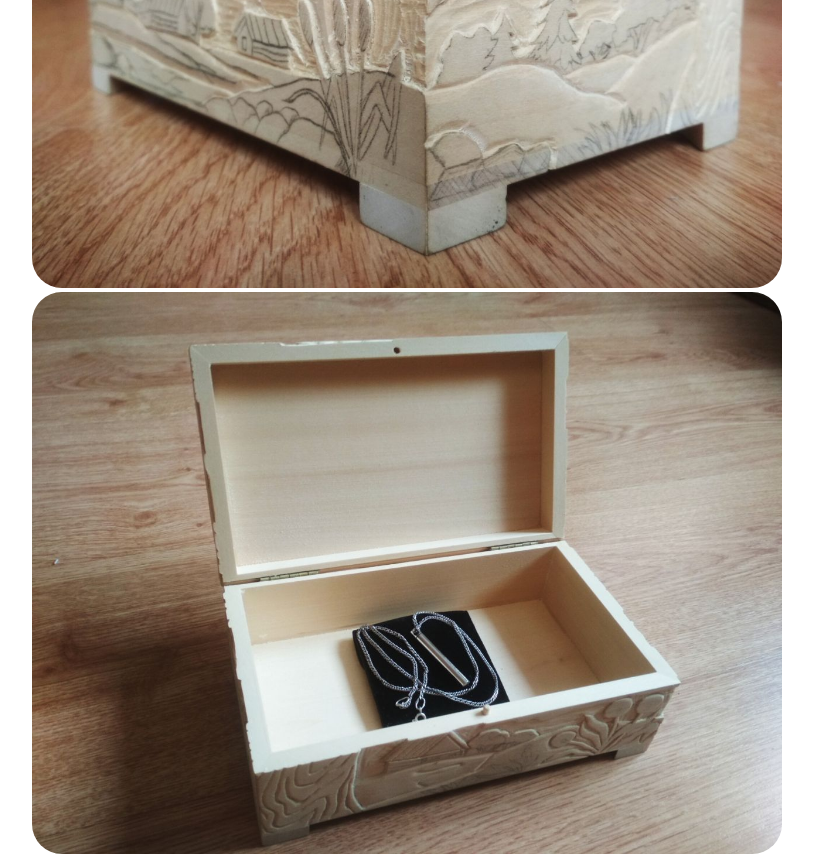
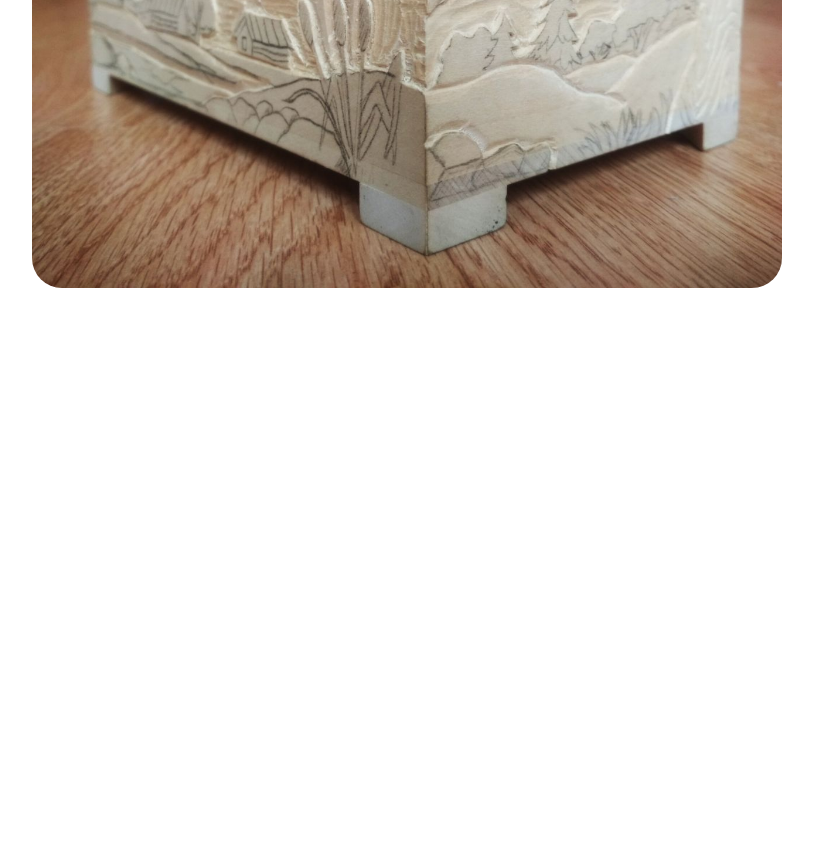
Before and after one commit to Roman5675/My-blog, a plain HTML site: page index.html in a window 1280 px wide. Shown: the part 3252-4118 px from the top of the page, without its empty margins (233-1046 px from the left). After the commit the page ends 3552 px from the top, so only its background shows below. Drawn offline with Linux system fonts and the light colour scheme.

Commit message:
Update index.html

```diff
--- a/index.html
+++ b/index.html
@@ -22,7 +22,6 @@
         <img class="marginauto" src="photo1676717530 (4).jpeg" alt="" />
         <img class="marginauto" src="photo1676717530 (5).jpeg" alt="" />
         <img class="marginauto" src="photo1676717530 (6).jpeg" alt="" />
-        <img class="marginauto" src="photo1676717530.jpeg" alt="" />
       </div>
 
     </div>
```
